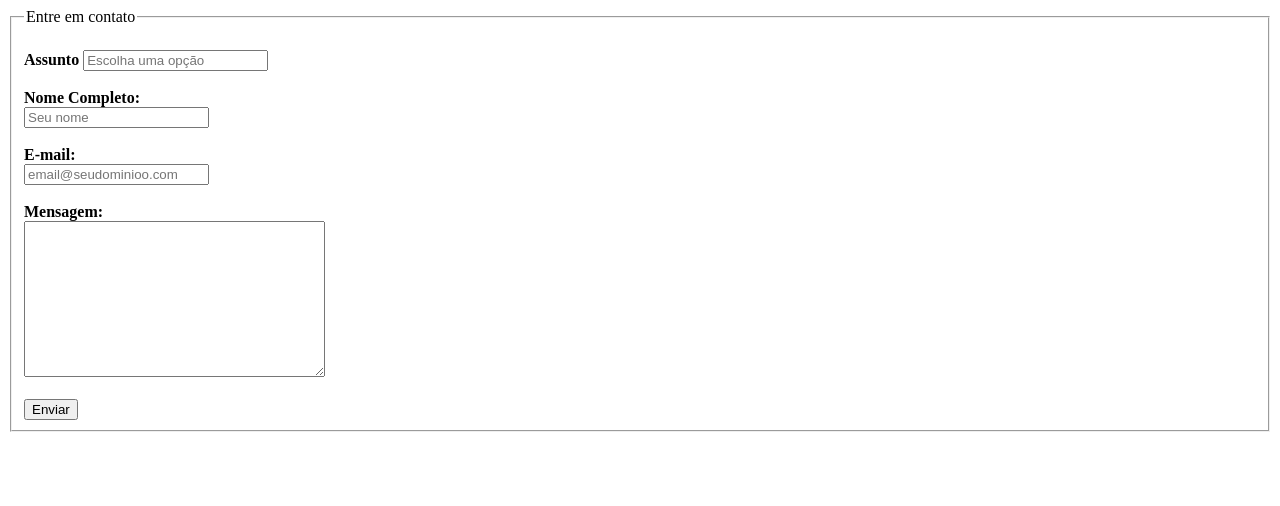
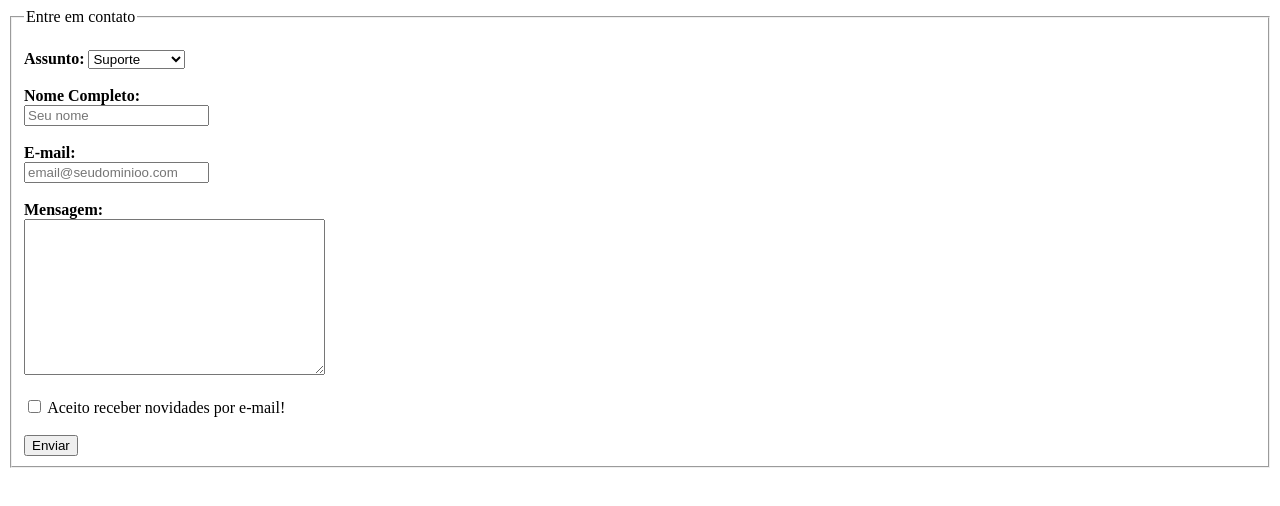
Before and after one commit to kahmariano/Contato, a plain HTML site: page index.html in a window 1280 px wide. Drawn offline with Linux system fonts and the light colour scheme.

Commit message:
form contato

```diff
--- a/index.html
+++ b/index.html
@@ -4,21 +4,21 @@
     <meta charset="UTF-8" />
     <meta http-equiv="X-UA-Compatible" content="IE=edge" />
     <meta name="viewport" content="width=device-width, initial-scale=1.0" />
-    <link rel="stylesheet" href="style.css" />
+
     <title>Contato</title>
   </head>
   <body>
+    <div>
       <form action="">
         <fieldset>
           <legend>Entre em contato</legend>
           <br />
-        <label> <strong>Assunto</strong> </label>
-        <input type="text" list="select" placeholder="Escolha uma opção" />
-        <datalist id="select">
-          <option>suporte</option>
-          <option>sugestão</option>
-          <option>reclamação</option>
-        </datalist>
+          <label> <strong>Assunto:</strong> </label>
+          <select name="select">
+            <option value="opção1">Suporte</option>
+            <option value="opção1">Sugestão</option>
+            <option value="opção1">Reclamação</option>
+          </select>
           <br />
           <br />
           <label for="name"><strong> Nome Completo:</strong></label>
@@ -41,8 +41,14 @@
           <textarea id="message" name="message" cols="35" rows="10"></textarea>
           <br />
           <br />
+
+          <input type="checkbox" name="checkbox" id="checkbox" />
+          <label for="checkbox">Aceito receber novidades por e-mail!</label>
+          <br />
+          <br />
           <button type="submit">Enviar</button>
         </fieldset>
       </form>
+    </div>
   </body>
 </html>
```
Also changed, not shown: style.css (deleted). Lines whose indentation alone changed are shown as unchanged.
